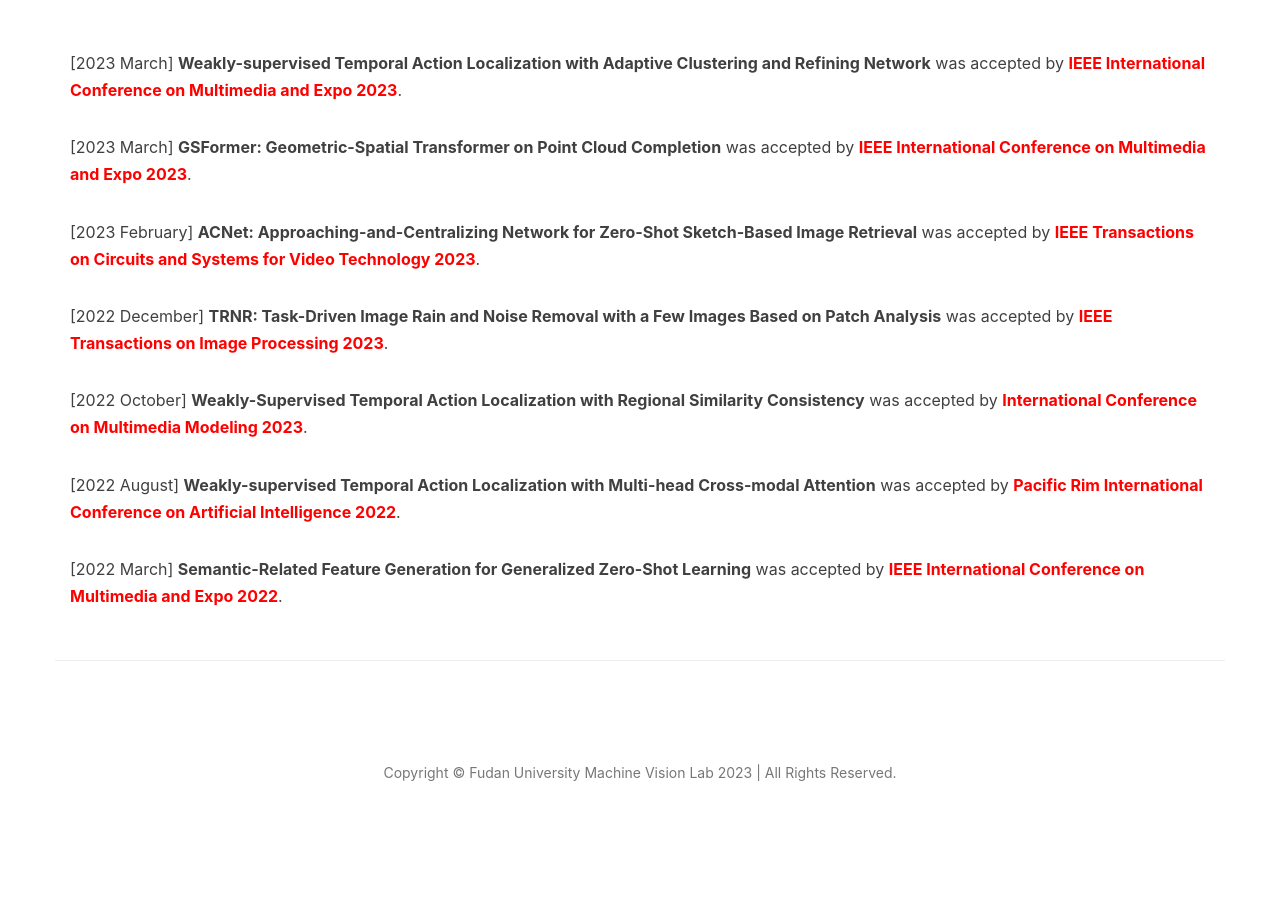
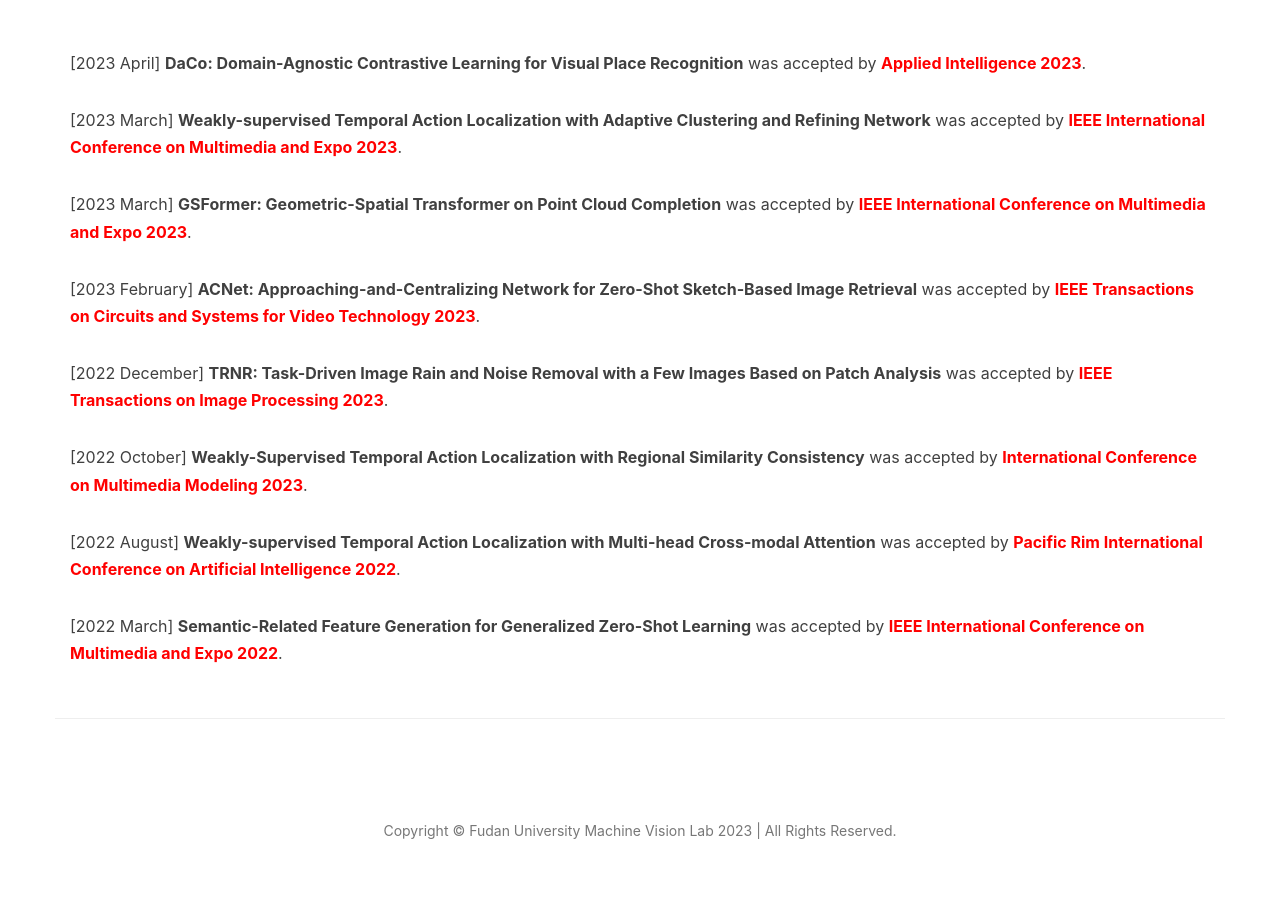
Before and after one commit to lunatics123/lunatics123.github.io, a Jekyll site: the page built from index.html, in a window 1280 px wide. Shown: the part 418-1325 px from the top of the page. Built offline with Jekyll 4.4.1, drawn with Linux system fonts in a browser that asks for light colours; comment, search, counter and statistics services are not loaded; before the commit the page ends 1268 px from its top, so only the background shows below that.

Commit message:
add paper of APIN

```diff
--- a/index.html
+++ b/index.html
@@ -6,6 +6,10 @@
 
 <section>
     <div class="container">
+        <p>[2023 April] <b>DaCo: Domain-Agnostic Contrastive Learning for Visual Place Recognition</b>
+            was accepted by <span style="color:#FF0000;font-weight:bold;">Applied Intelligence 2023</span>.
+        </p>
+
         <p>[2023 March] <b>Weakly-supervised Temporal Action Localization with Adaptive Clustering and Refining Network</b>
             was accepted by <span style="color:#FF0000;font-weight:bold;">IEEE International Conference on Multimedia and Expo 2023</span>.
         </p>
```
